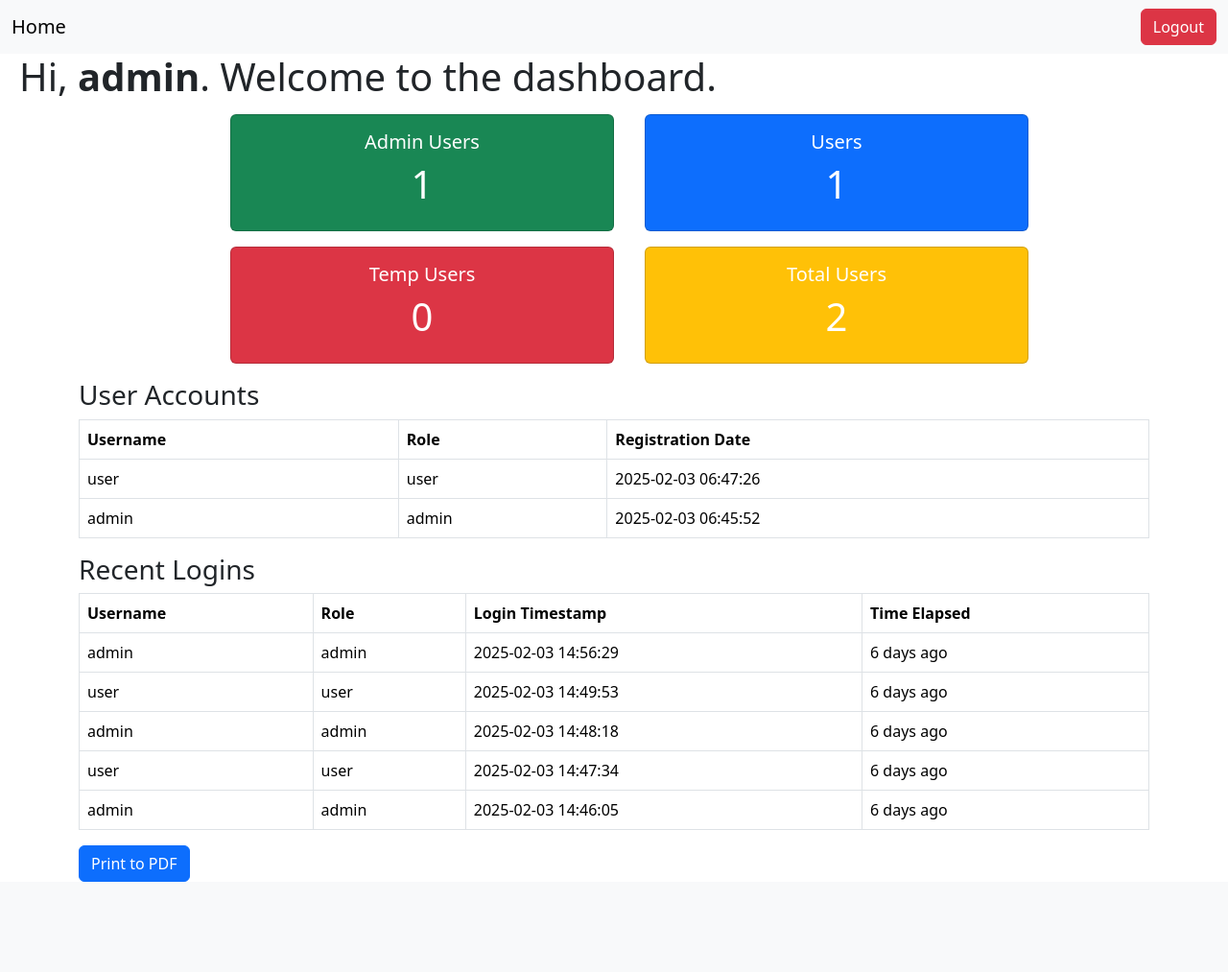
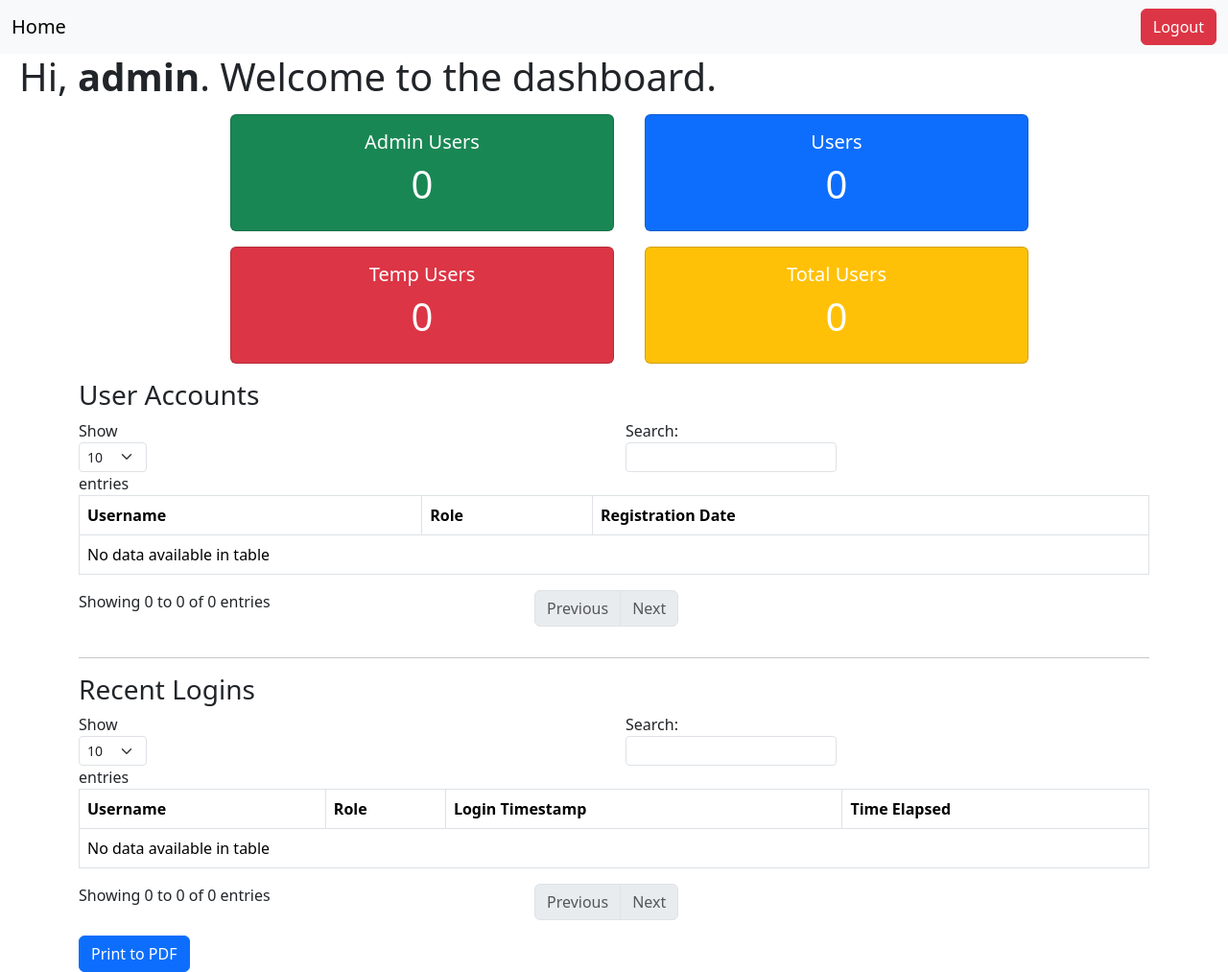
Before and after one commit to JanineSuello/it38-lab1, a PHP site: page /admin/dashboard.php in a window 1280 px wide. Shown: the whole page at 96% size. Before the commit the page ends 919 px from the top, so only its background shows below. Run offline with PHP 8.4, Linux system fonts and the light colour scheme; a user stored in the database is signed in; data comes from the database, SQL or seed files in the repository; data that the repository does not hold is empty; some libraries are stand-ins or nearby versions.

Commit message:
Added lines in dashboard

```diff
--- a/admin/dashboard.php
+++ b/admin/dashboard.php
@@ -67,6 +67,14 @@
     <link href="https://cdn.jsdelivr.net/npm/bootstrap@5.3.3/dist/css/bootstrap.min.css" rel="stylesheet">
     <script src="https://cdnjs.cloudflare.com/ajax/libs/jspdf/2.5.1/jspdf.umd.min.js"></script>
     <script src="https://cdnjs.cloudflare.com/ajax/libs/html2canvas/1.4.1/html2canvas.min.js"></script>
+
+    <script src="https://cdnjs.cloudflare.com/ajax/libs/twitter-bootstrap/5.3.0/css/bootstrap.min.css"></script>
+    <script src="https://cdn.datatables.net/2.2.1/css/dataTables.bootstrap5.css"></script>
+
+    <script src="https://code.jquery.com/jquery-3.7.1.js"></script>
+    <script src="https://cdnjs.cloudflare.com/ajax/libs/twitter-bootstrap/5.3.0/js/bootstrap.bundle.min.js"></script>
+    <script src="https://cdn.datatables.net/2.2.1/js/dataTables.js"></script>
+    <script src="https://cdn.datatables.net/2.2.1/js/dataTables.bootstrap5.js"></script>
 
     <style>
         .flex-container {
@@ -161,8 +169,11 @@
     </div>
 
     <div class="container">
+
+        <!--User Accounts Datatable-->
+
         <h3>User Accounts</h3>
-        <table class="table table-bordered">
+        <table id="userAccounts" class="table table-bordered" style="width:100%">
             <thead>
                 <tr>
                     <th>Username</th>
@@ -181,8 +192,10 @@
             </tbody>
         </table>
 
+        <hr>
+
         <h3>Recent Logins</h3>
-        <table class="table table-bordered" id="recentLoginsTable">
+        <table id="recentLogin" class="table table-bordered" style="width:100%" id="recentLoginsTable">
              <thead>
                 <tr>
                     <th>Username</th>
@@ -202,6 +215,7 @@
                 <?php endforeach; ?>
             </tbody>
         </table>
+
         <button class="btn btn-primary" onclick="printToPDF()">Print to PDF</button>
     </div>
     <!--End Dashboard-->
@@ -247,13 +261,17 @@
 
     // Apply the time elapsed to the table rows
     window.onload = function() {
-        const rows = document.querySelectorAll('#recentLoginsTable tbody tr');
+        const rows = document.querySelectorAll('#recentLogin tbody tr');
         rows.forEach(row => {
             const loginTime = row.getAttribute('data-login-time');
             const timeElapsedStr = timeElapsed(loginTime);
             row.querySelector('.time-elapsed').textContent = timeElapsedStr;
         });
     }
+
+
+    let table1 = new DataTable('#userAccounts');
+    let table2 = new DataTable('#recentLogin');
 </script>
 </body>
 </html>
--- a/db/config.php
+++ b/db/config.php
@@ -1,6 +1,6 @@
 <?php
 $host = 'localhost'; // or your database host
-$dbname = 'enterprise-system';
+$dbname = 'preliminaries';
 $username = 'root';
 $password = '';
 
```
Lines whose indentation alone changed are shown as unchanged.
